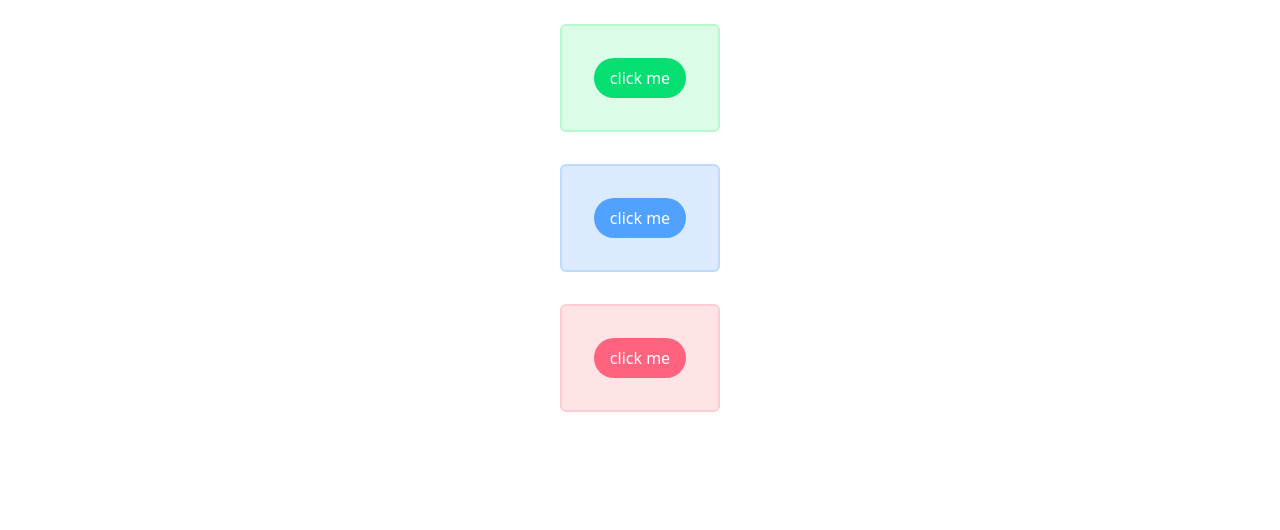
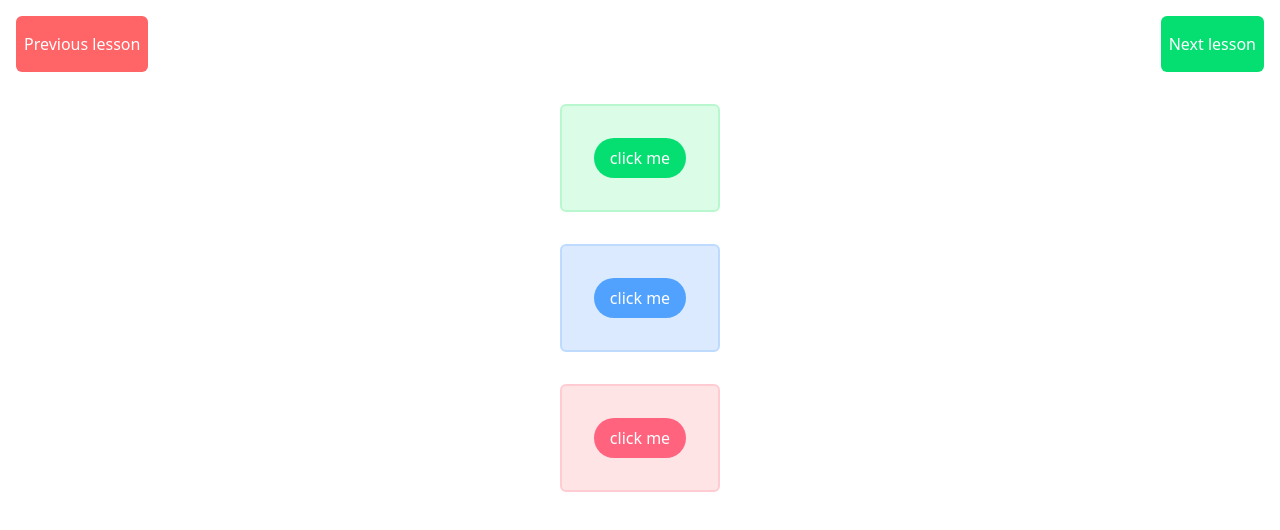
Before and after one commit to ayomidesangogade/tailwind-lessons, a React (Vite) app in the folder tailwind-lessons/: page /ninth-lesson in a window 1280 px wide. Shown: the top 530 px of the page. Built offline with nearby package versions, Linux system fonts and the light colour scheme.

Commit message:
Add TenthLesson component and update navigation in NinthLesson

```diff
--- a/tailwind-lessons/src/App.jsx
+++ b/tailwind-lessons/src/App.jsx
@@ -7,6 +7,7 @@ import SixthLesson from "./lessons/SixthLesson";
 import SeventhLesson from "./lessons/SeventhLesson";
 import EighthLesson from "./lessons/EighthLesson";
 import NinthLesson from "./lessons/NinthLesson";
+import TenthLesson from "./lessons/TenthLesson";
 import { Routes, Route, BrowserRouter } from "react-router-dom";
 
 function App() {
@@ -22,6 +23,7 @@ function App() {
         <Route path="/seventh-lesson" element={<SeventhLesson />} />
         <Route path="/eighth-lesson" element={<EighthLesson />} />
         <Route path="/ninth-lesson" element={<NinthLesson />} />
+        <Route path="/tenth-lesson" element={<TenthLesson />} />
       </Routes>
     </BrowserRouter>
   )
--- a/tailwind-lessons/src/lessons/NinthLesson.jsx
+++ b/tailwind-lessons/src/lessons/NinthLesson.jsx
@@ -1,4 +1,5 @@
 import { SmileIcon, IceCream } from "lucide-react";
+import { Link } from "react-router-dom";
 import Button from "../components/Button";
 import { useState } from "react";
 
@@ -8,19 +9,25 @@ function NinthLesson() {
     const [showIcon, setShowIcon] = useState(false);
 
     return (
-        <div className="flex flex-col items-center p-2">
-            <div className="m-4 border-2 border-green-200 flex flex-col items-center p-8 rounded-md bg-green-100">
+        <>
+            <div className="m-4 flex justify-between">
+                <Link to="/eighth-lesson" className="bg-red-400 text-white px-2 py-4 rounded-md hover:bg-red-600 duration-500">Previous lesson</Link>
+                <Link to="/tenth-lesson" className="bg-green-400 text-white px-2 py-4 rounded-md hover:bg-green-600 duration-500">Next lesson</Link>
+            </div>
+            <div className="flex flex-col items-center">
+                <div className="my-4 border-2 border-green-200 flex flex-col items-center p-8 rounded-md bg-green-100">
                     {showChanges && <SmileIcon size={40} className="mb-4 text-green-400" />}
                     <Button backgroundColour={"bg-green-400"} changes={setShowChanges}/>
                 </div>
-            <div className="m-4 border-2 border-blue-200 p-8 rounded-md bg-blue-100">
+                <div className="my-4 border-2 border-blue-200 p-8 rounded-md bg-blue-100">
                     <Button backgroundColour={changeColour ? "bg-orange-400" : "bg-blue-400"} changes={setChangeColour}/>
                 </div>
-            <div className="m-4 border-2 border-rose-200 flex flex-col items-center p-8 rounded-md bg-rose-100">
+                <div className="my-4 border-2 border-rose-200 flex flex-col items-center p-8 rounded-md bg-rose-100">
                     {showIcon && <IceCream size={40} className="mb-4 text-rose-400" />}
                     <Button backgroundColour={"bg-rose-400"} changes={setShowIcon}/>
                 </div>
             </div>
+        </>
     )
 }
 
--- /dev/null
+++ b/tailwind-lessons/src/lessons/TenthLesson.jsx
@@ -0,0 +1,16 @@
+import { useState } from "react";
+
+function TenthLesson() {
+    const [count, setCount] = useState(0);
+    return (
+        <div className="flex justify-center h-screen items-center text-4xl">
+            <div>
+                <button className="bg-red-400 text-white py-4 cursor-pointer hover:bg-red-600 w-12" onClick={() => setCount(prev => prev + 1)}>+</button>
+                <span className="p-4 font-bold text-neutral-400">{count}</span>
+                <button className="bg-green-400 text-white py-4 cursor-pointer hover:bg-green-600 w-12" onClick={() => setCount(prev => prev - 1)}>-</button>
+            </div>
+        </div>
+    )
+}
+
+export default TenthLesson;
```
Lines whose indentation alone changed are shown as unchanged.
